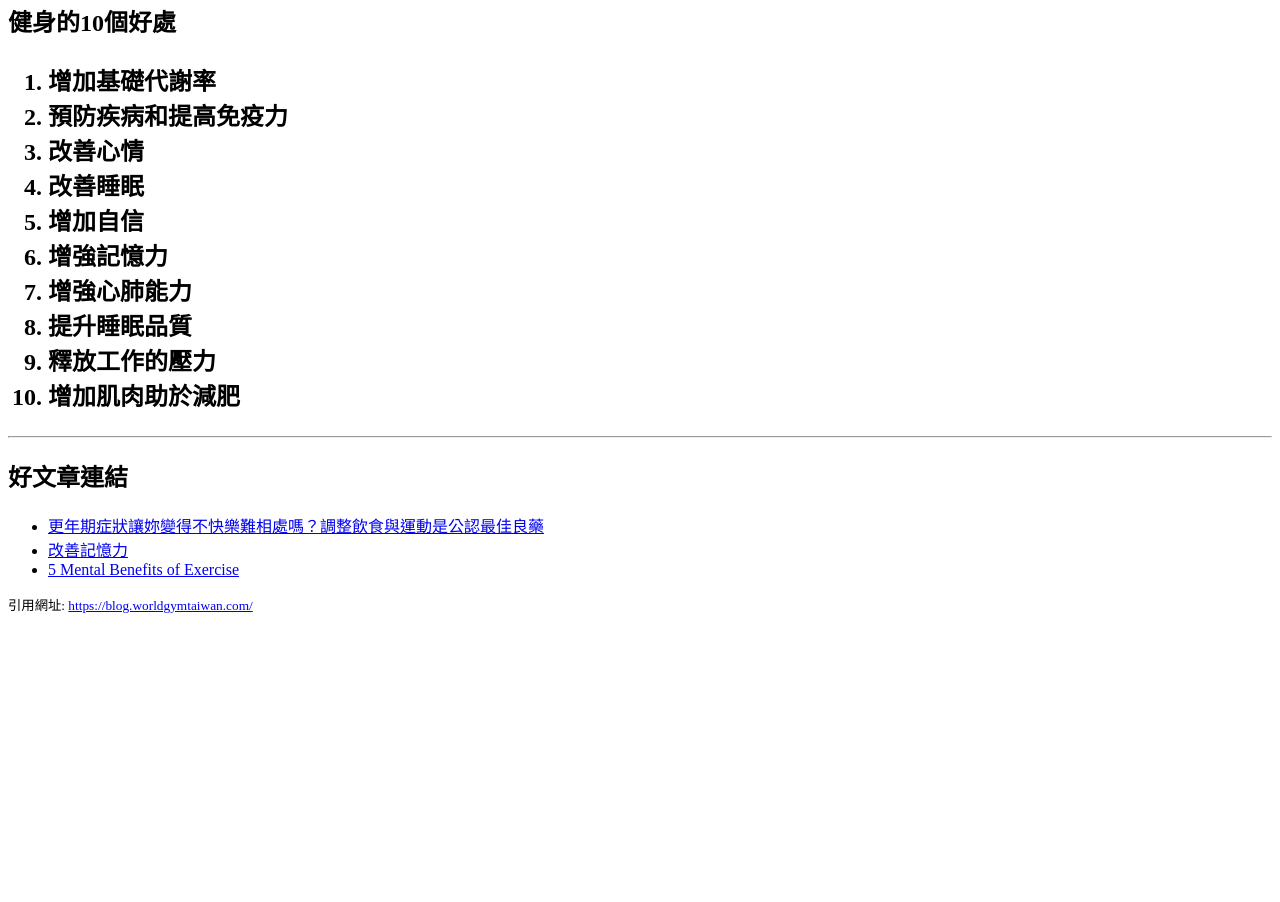
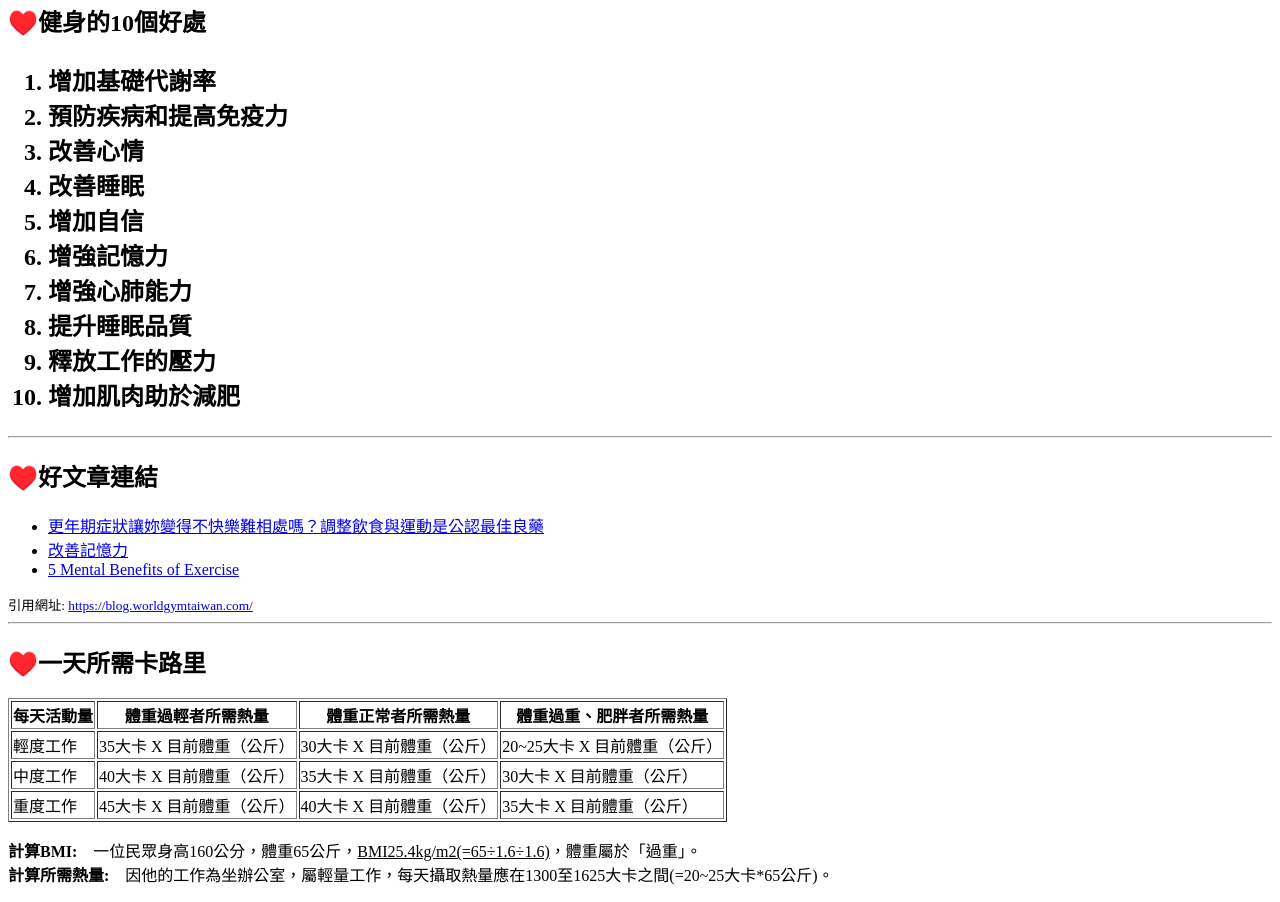
Before and after one commit to chenhungyin/gym_demo, a plain HTML site: page index.html in a window 1280 px wide. Shown: the part 244-1146 px from the top of the page. Before the commit the page ends 866 px from the top, so only its background shows below. Drawn offline with Linux system fonts and the light colour scheme.

Commit message:
完成表格內容

```diff
--- a/index.html
+++ b/index.html
@@ -9,14 +9,14 @@
 </head>
 
 <body>
-    <h1>我愛健身網站</h1>
+    <h1>♥️我愛健身網站</h1>
     <b>健身，英文稱為workout，健身這兩個字拆開來的意思就是健康身體，通過各種運動方式或方法來增強力量、增加肌肉量、柔韌性、耐力，
         以及提高協調和控制身體各部分的能力來使我們的身體更強健。</b><br>
     <p>除了塑造好身材，透過健身可以刺激我們身體的肌肉，再搭配飲食的控制，這能大大幫助我們的肌肉量增加，以及讓我們的肌肉更加的結實。</p>
     <em>如果你對健身仍然保持著懷疑的態度，那你大可以去看看你喜歡的健身老戲骨幹，他們是如何做到年過50/60歲，依舊在
         舞臺上或者是電影螢幕上綻放光彩。<u>答案就是<b>堅持運動健身!</b></em></u>
     <hr>
-    <h2>健身的10個好處<h2>
+    <h2>♥️健身的10個好處<h2>
             <ol type="1">
                 <li>增加基礎代謝率</li>
                 <li>預防疾病和提高免疫力</li>
@@ -30,7 +30,7 @@
                 <li>增加肌肉助於減肥</li>
             </ol>
             <hr>
-            <h2>好文章連結</h2>
+            <h2>♥️好文章連結</h2>
             <ul>
                 <li><a target="_blank"
                         href="https://blog.worldgymtaiwan.com/common-symptoms-of-menopause">更年期症狀讓妳變得不快樂難相處嗎？調整飲食與運動是公認最佳良藥</a>
@@ -47,7 +47,47 @@
 <small>
     引用網址: <a target="_blank" href="https://blog.worldgymtaiwan.com/">https://blog.worldgymtaiwan.com/</a>
 </small>
+<hr>
+<h2>♥️一天所需卡路里</h2>
+<table border="1">
+    <thead>
+        <tr>
+            <th>每天活動量</th>
+            <th>體重過輕者所需熱量</th>
+            <th>體重正常者所需熱量</th>
+            <th>體重過重、肥胖者所需熱量</th>
+        </tr>
+    </thead>
+    <tbody>
+        <tr>
+            <td>輕度工作</td>
+            <td>35大卡 X 目前體重（公斤）</td>
+            <td>30大卡 X 目前體重（公斤）</td>
+            <td>20~25大卡 X 目前體重（公斤）</td>
+        </tr>
+        <tr>
+            <td>中度工作</td>
+            <td>40大卡 X 目前體重（公斤）</td>
+            <td>35大卡 X 目前體重（公斤）</td>
+            <td>30大卡 X 目前體重（公斤）</td>
+        </tr>
+        <tr>
+            <td>重度工作</td>
+            <td>45大卡 X 目前體重（公斤）</td>
+            <td>40大卡 X 目前體重（公斤）</td>
+            <td>35大卡 X 目前體重（公斤）</td>
+        </tr>
+
+    </tbody>
 
 
+</table>
+<p>
+    <b>計算BMI:&nbsp;&nbsp;&nbsp;</b>
+    一位民眾身高160公分，體重65公斤，<u>BMI25.4kg/m2(=65÷1.6÷1.6)</u>，體重屬於「過重」。
+    <br>
+    <b>計算所需熱量:&nbsp;&nbsp;&nbsp;</b>
+    因他的工作為坐辦公室，屬輕量工作，每天攝取熱量應在1300至1625大卡之間(=20~25大卡*65公斤)。
+</p>
 
 </html>
```
